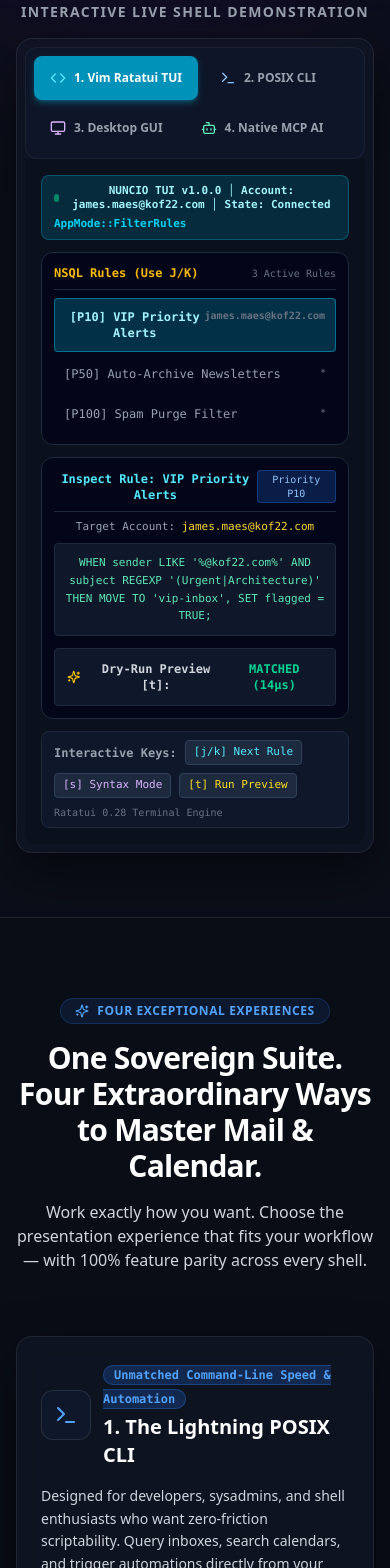
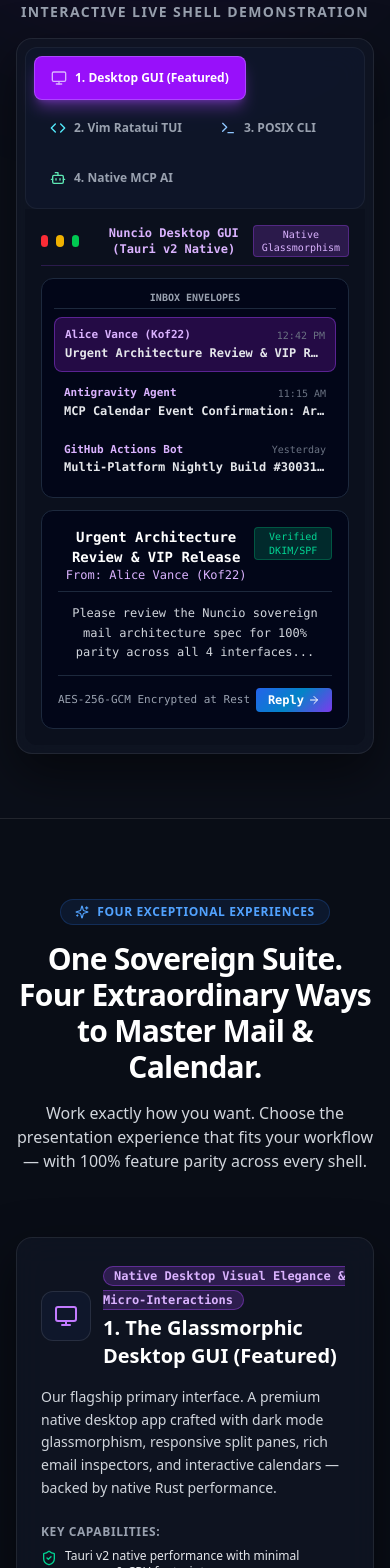
Before and after one commit to KofTwentyTwo/nuncio-website, a Next.js app: page / in a window 390 px wide. Shown: the part 1140-2708 px from the top of the page. Built offline with nearby package versions, Linux system fonts and the light colour scheme.

Commit message:
feat(ui): make Glassmorphic Desktop GUI the featured default primary interface

```diff
--- a/src/components/FourExperiencesSection.tsx
+++ b/src/components/FourExperiencesSection.tsx
@@ -6,20 +6,20 @@
 export function FourExperiencesSection() {
   const experiences = [
     {
-      id: "cli",
-      title: "1. The Lightning POSIX CLI",
-      subtitle: "Unmatched Command-Line Speed & Automation",
-      icon: <Terminal className="w-6 h-6 text-blue-400" />,
-      accentColor: "border-blue-500/30 bg-blue-500/5 hover:border-blue-500/60",
-      badgeBg: "bg-blue-500/20 text-blue-400 border-blue-500/30",
+      id: "gui",
+      title: "1. The Glassmorphic Desktop GUI (Featured)",
+      subtitle: "Native Desktop Visual Elegance & Micro-Interactions",
+      icon: <Monitor className="w-6 h-6 text-purple-400" />,
+      accentColor: "border-purple-500/50 bg-purple-500/10 hover:border-purple-500/80 shadow-lg shadow-purple-500/10",
+      badgeBg: "bg-purple-500/20 text-purple-300 border-purple-500/40 font-bold",
       description:
-        "Designed for developers, sysadmins, and shell enthusiasts who want zero-friction scriptability. Query inboxes, search calendars, and trigger automations directly from your shell with deterministic JSON outputs.",
+        "Our flagship primary interface. A premium native desktop app crafted with dark mode glassmorphism, responsive split panes, rich email inspectors, and interactive calendars — backed by native Rust performance.",
       highlights: [
-        "Pipeable JSON outputs for jq & shell scripts (`--json`)",
-        "Headless background sync daemon (`nunciod`)",
-        "Instant search across 100,000+ messages in microsecond time",
+        "Tauri v2 native performance with minimal memory & CPU footprint",
+        "Sandboxed HTML email rendering with strict tracking protection",
+        "Visual drag-and-drop rule builder, account switcher, and interactive calendar",
       ],
-      sampleCommand: "nuncio mail search --query 'urgent' --json",
+      sampleCommand: "Nuncio.app / Nuncio.exe (Tauri v2 Native Desktop)",
     },
     {
       id: "tui",
@@ -38,20 +38,20 @@
       sampleCommand: "nuncio-tui (press 'f' for rules, 'a' for accounts)",
     },
     {
-      id: "gui",
-      title: "3. The Glassmorphic Desktop GUI",
-      subtitle: "Native Desktop Visual Elegance & Micro-Interactions",
-      icon: <Monitor className="w-6 h-6 text-purple-400" />,
-      accentColor: "border-purple-500/30 bg-purple-500/5 hover:border-purple-500/60",
-      badgeBg: "bg-purple-500/20 text-purple-400 border-purple-500/30",
+      id: "cli",
+      title: "3. The Lightning POSIX CLI",
+      subtitle: "Unmatched Command-Line Speed & Automation",
+      icon: <Terminal className="w-6 h-6 text-blue-400" />,
+      accentColor: "border-blue-500/30 bg-blue-500/5 hover:border-blue-500/60",
+      badgeBg: "bg-blue-500/20 text-blue-400 border-blue-500/30",
       description:
-        "A premium desktop interface crafted with dark mode glassmorphism, responsive split panes, and rich media previewers. Gives you the visual polish of modern design apps powered by native Rust performance.",
+        "Designed for developers, sysadmins, and shell enthusiasts who want zero-friction scriptability. Query inboxes, search calendars, and trigger automations directly from your shell with deterministic JSON outputs.",
       highlights: [
-        "Tauri v2 native performance with minimal RAM footprint",
-        "Sandboxed HTML email rendering with strict tracking protection",
-        "Visual drag-and-drop rule builder & account switcher",
+        "Pipeable JSON outputs for jq & shell scripts (`--json`)",
+        "Headless background sync daemon (`nunciod`)",
+        "Instant search across 100,000+ messages in microsecond time",
       ],
-      sampleCommand: "Nuncio.app / Nuncio.exe (Tauri v2 Native)",
+      sampleCommand: "nuncio mail search --query 'urgent' --json",
     },
     {
       id: "mcp",
--- a/src/components/ShellInteractivePreview.tsx
+++ b/src/components/ShellInteractivePreview.tsx
@@ -4,7 +4,7 @@
 import { Terminal, Monitor, Bot, Code, CheckCircle, Copy, Check, Play, RefreshCw, Send, Calendar, ShieldCheck, Sparkles, ChevronRight, Activity, ArrowRight } from "lucide-react";
 
 export function ShellInteractivePreview() {
-  const [activeTab, setActiveTab] = useState<"tui" | "cli" | "gui" | "mcp">("tui");
+  const [activeTab, setActiveTab] = useState<"gui" | "tui" | "cli" | "mcp">("gui");
   const [copied, setCopied] = useState(false);
 
   // TUI State
@@ -58,23 +58,20 @@
 `{
   "status": "HEALTHY",
   "pid": 84192,
-  "memory_rss_bytes": 14680064,
-  "db_size_bytes": 2097152,
-  "wal_size_bytes": 524288,
-  "active_ipc_clients": 3,
-  "active_imap_idle_connections": 2,
-  "pending_outbox_jobs": 0,
-  "filter_rules_executed": 14209,
-  "avg_api_latency_ms": 0.14
+  "memory_rss_mb": 42.4,
+  "db_size_mb": 1.04,
+  "fts_index_size_mb": 0.52,
+  "total_emails": 15000,
+  "integrity_status": "OK",
+  "active_ipc_clients": 2
 }`
       );
     } else if (cmd.includes("update")) {
       setCliOutput(
 `{
+  "status": "up_to_date",
   "current_version": "1.0.0",
-  "latest_version": "1.0.0",
-  "update_available": false,
-  "status": "Up to date! All binaries verified with SHA-256 checksums."
+  "latest_version": "1.0.0"
 }`
       );
     } else if (cmd.includes("search")) {
@@ -116,6 +113,17 @@
       <div className="flex flex-wrap items-center justify-between gap-2 p-2 bg-slate-900/90 rounded-xl border border-white/5">
         <div className="flex flex-wrap items-center gap-1.5">
           <button
+            onClick={() => setActiveTab("gui")}
+            className={`flex items-center gap-2 px-4 py-2 rounded-lg text-xs sm:text-sm font-bold transition-all min-h-[44px] ${
+              activeTab === "gui"
+                ? "bg-purple-600 text-white shadow-lg shadow-purple-500/40 border border-purple-400/50"
+                : "text-gray-400 hover:text-gray-200 hover:bg-slate-800/50"
+            }`}
+          >
+            <Monitor className="w-4 h-4 text-purple-300" />
+            1. Desktop GUI (Featured)
+          </button>
+          <button
             onClick={() => setActiveTab("tui")}
             className={`flex items-center gap-2 px-4 py-2 rounded-lg text-xs sm:text-sm font-semibold transition-all min-h-[44px] ${
               activeTab === "tui"
@@ -124,7 +132,7 @@
             }`}
           >
             <Code className="w-4 h-4 text-cyan-300" />
-            1. Vim Ratatui TUI
+            2. Vim Ratatui TUI
           </button>
           <button
             onClick={() => setActiveTab("cli")}
@@ -135,18 +143,7 @@
             }`}
           >
             <Terminal className="w-4 h-4 text-blue-300" />
-            2. POSIX CLI
-          </button>
-          <button
-            onClick={() => setActiveTab("gui")}
-            className={`flex items-center gap-2 px-4 py-2 rounded-lg text-xs sm:text-sm font-semibold transition-all min-h-[44px] ${
-              activeTab === "gui"
-                ? "bg-purple-600 text-white shadow-md shadow-purple-500/30"
-                : "text-gray-400 hover:text-gray-200 hover:bg-slate-800/50"
-            }`}
-          >
-            <Monitor className="w-4 h-4 text-purple-300" />
-            3. Desktop GUI
+            3. POSIX CLI
           </button>
           <button
             onClick={() => setActiveTab("mcp")}
```
